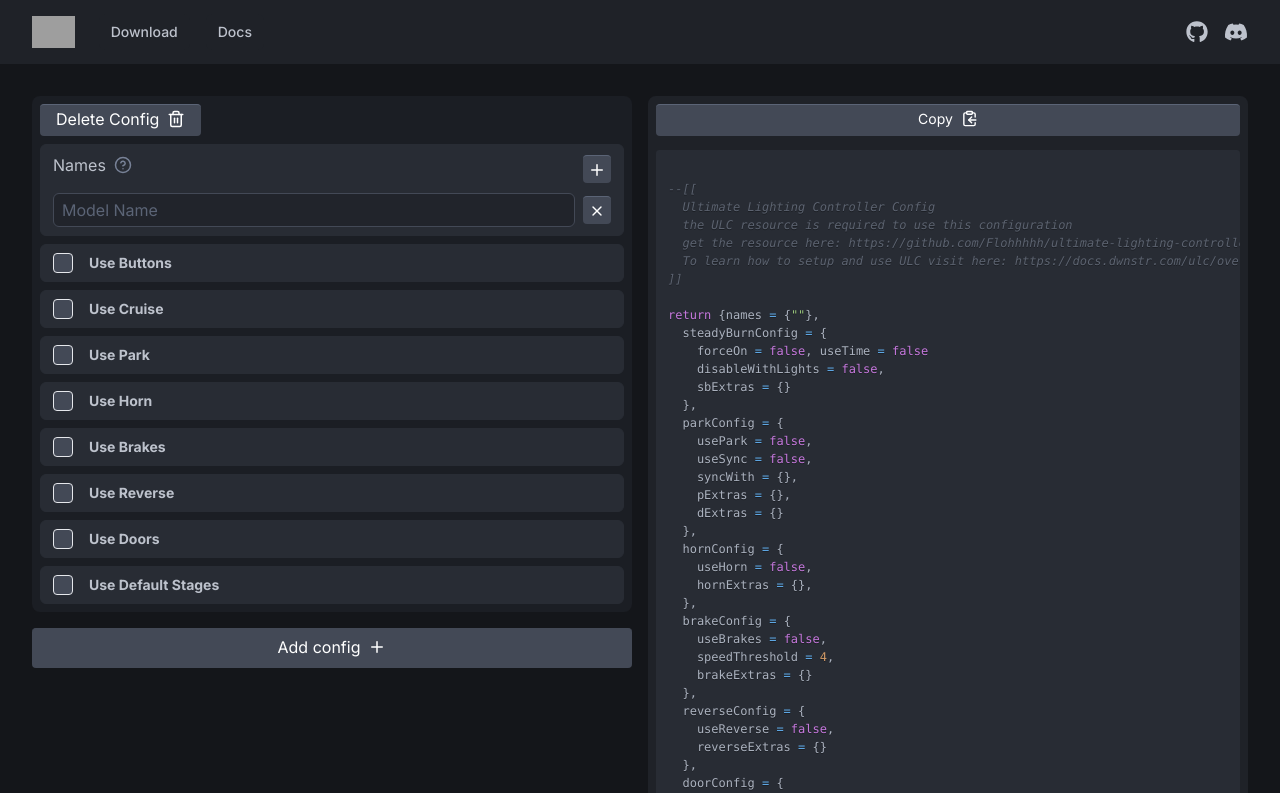
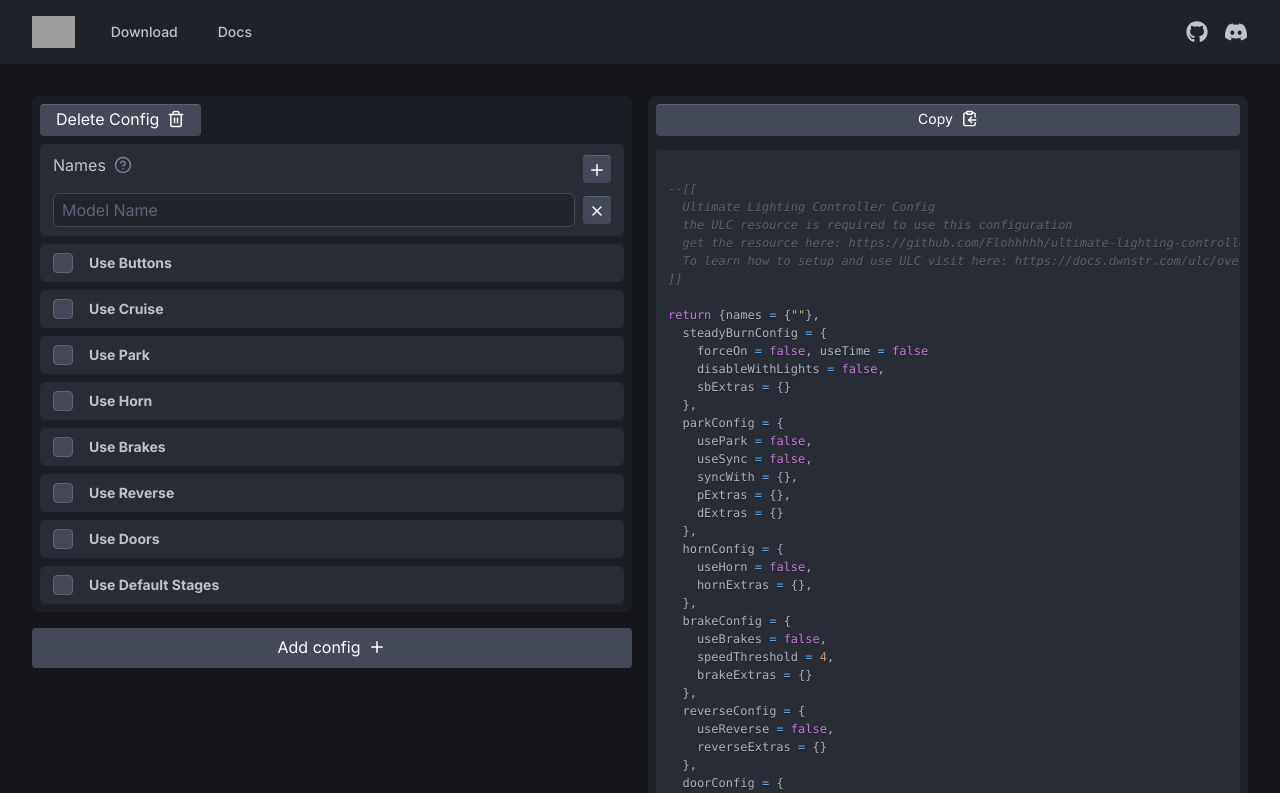
Before and after one commit to dwnstr/ulc-app, a Next.js app: page /generator in a window 1280 px wide. Shown: the top 793 px of the page. Built offline with nearby package versions, Linux system fonts and the light colour scheme; grey boxes are pictures that could not be loaded; what tailwindcss-radix would draw is missing.

Commit message:
Fix checkbox color

```diff
--- a/components/input/ToggleCheckbox.jsx
+++ b/components/input/ToggleCheckbox.jsx
@@ -18,7 +18,7 @@ const ToggleCheckbox = (props) => {
         key={`${configId}${field}`}
         onCheckedChange={handleChange}
         checked={value}
-        className='hover:brightness-125 flex h-5 w-5 items-center justify-center rounded-[4px] bg-shark-600 border border-shark-500aria-checked:bg-emerald-600 outline-none focus:outline-emerald-500'
+        className='hover:brightness-125 flex h-5 w-5 items-center justify-center rounded-[4px] bg-shark-600 border border-shark-500 aria-checked:bg-emerald-600 outline-none focus:outline-emerald-500'
       >
         <Checkbox.Indicator className=''>
           <Check className='w-4 h-4' />
```
